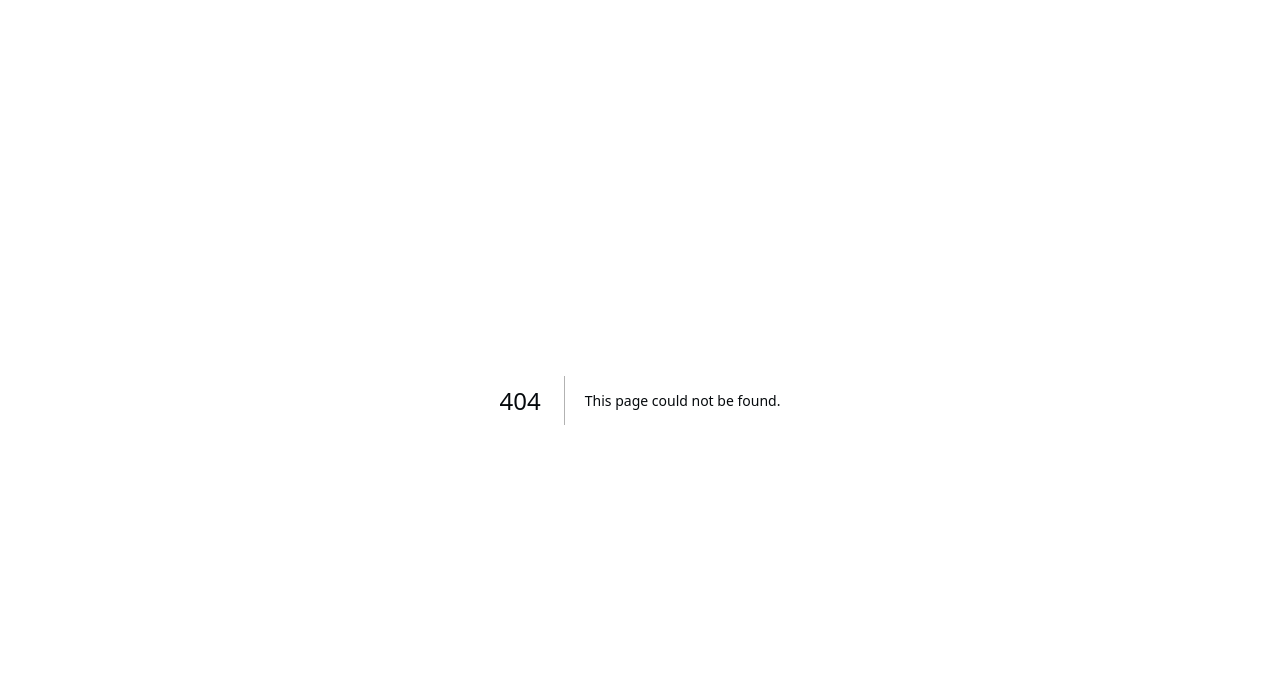
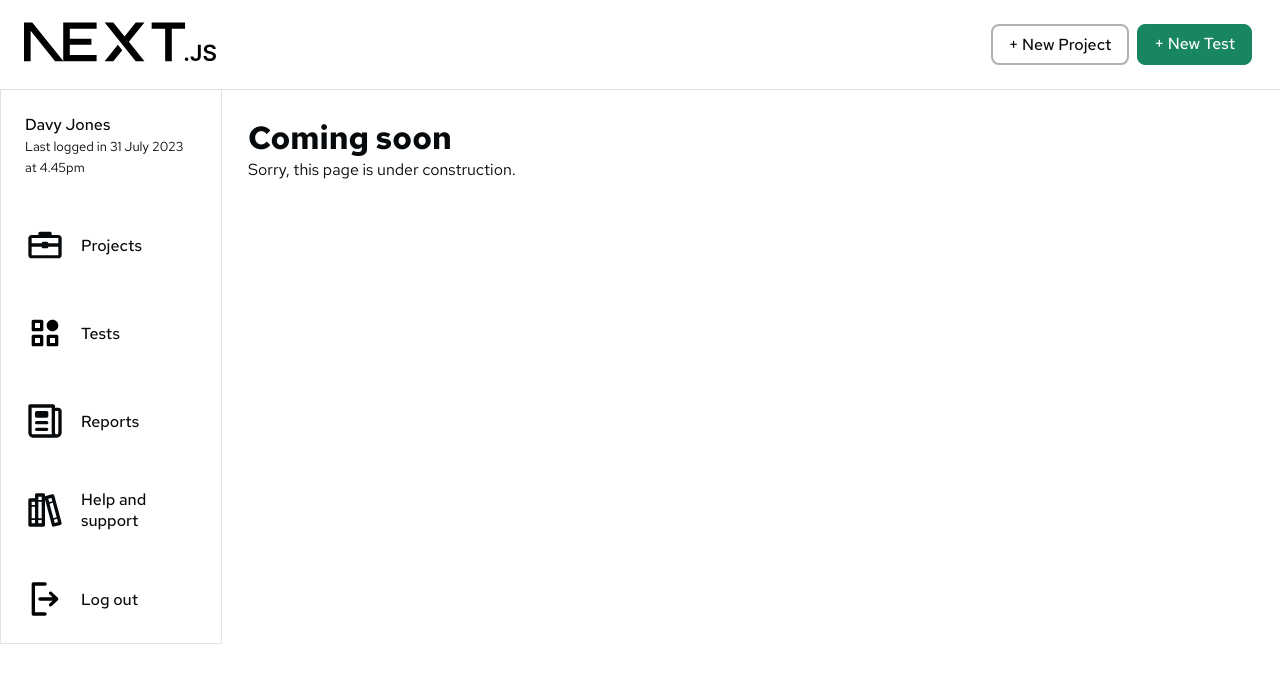
Before and after one commit to whitneydr/uat-planner, a Next.js app: page /log-out in a window 1280 px wide. Before the commit this address had no page. Shown: the top 682 px of the page. Built offline with nearby package versions, Linux system fonts and the light colour scheme.

Commit message:
Add log-out page

```diff
--- /dev/null
+++ b/app/(dashboard)/log-out/page.tsx
@@ -0,0 +1,9 @@
+import UnderConstruction from "@/app/ui/dashboard/under-construction";
+
+export default async function Page() {
+  return (
+    <>
+      <UnderConstruction />
+    </>
+  );
+}
```
